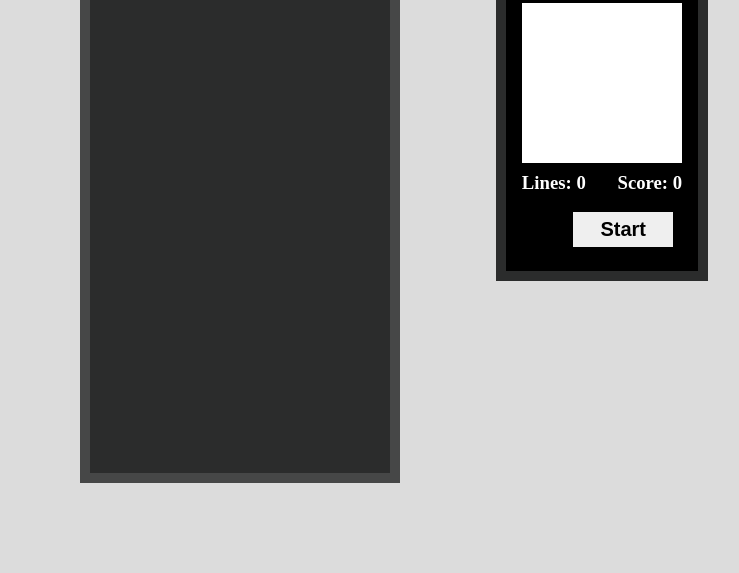
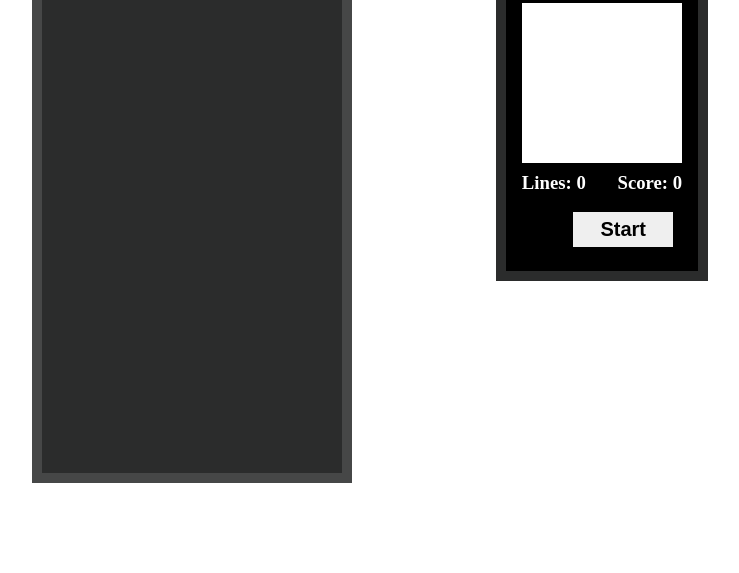
Before and after one commit to AciraCoder/Tetris, a plain HTML site: page index.html in a window 1280 px wide. Shown: the part 227-800 px from the top of the page, without its empty margins (400-1139 px from the left). Drawn offline with Linux system fonts and the light colour scheme.

Commit message:
Update style.css

```diff
--- a/style.css
+++ b/style.css
@@ -4,7 +4,7 @@ html, body {
   margin: 0;
   padding: 0;
   user-select: none;
-  background-color: gainsboro;
+
 }
 
 h1 {
@@ -21,16 +21,16 @@ h1 {
   display: flex;
   flex-wrap: wrap;
   background-color: #2b2c2c;
+  border: 10px solid #464747;
   position: absolute;
   top: 50%;
-  left: 50%;
-  transform: translate(-50%, -50%);
-  border: 10px solid #464747;
+  left: 45%;
+  transform: translate(-45%, -50% );
 }
 
 .grid div {
-  height: 30px;
-  width: 30px;
+  height: 29px;
+  width: 29px;
   margin: 0;
 }
 
@@ -134,3 +134,10 @@ p {
   font-family: monospace;
   font-weight: bold;
 }
+
+.container{
+  position: absolute;
+  top: 50%;
+  left: 50%;
+  transform: translate(-50%, -50%);
+}
```
